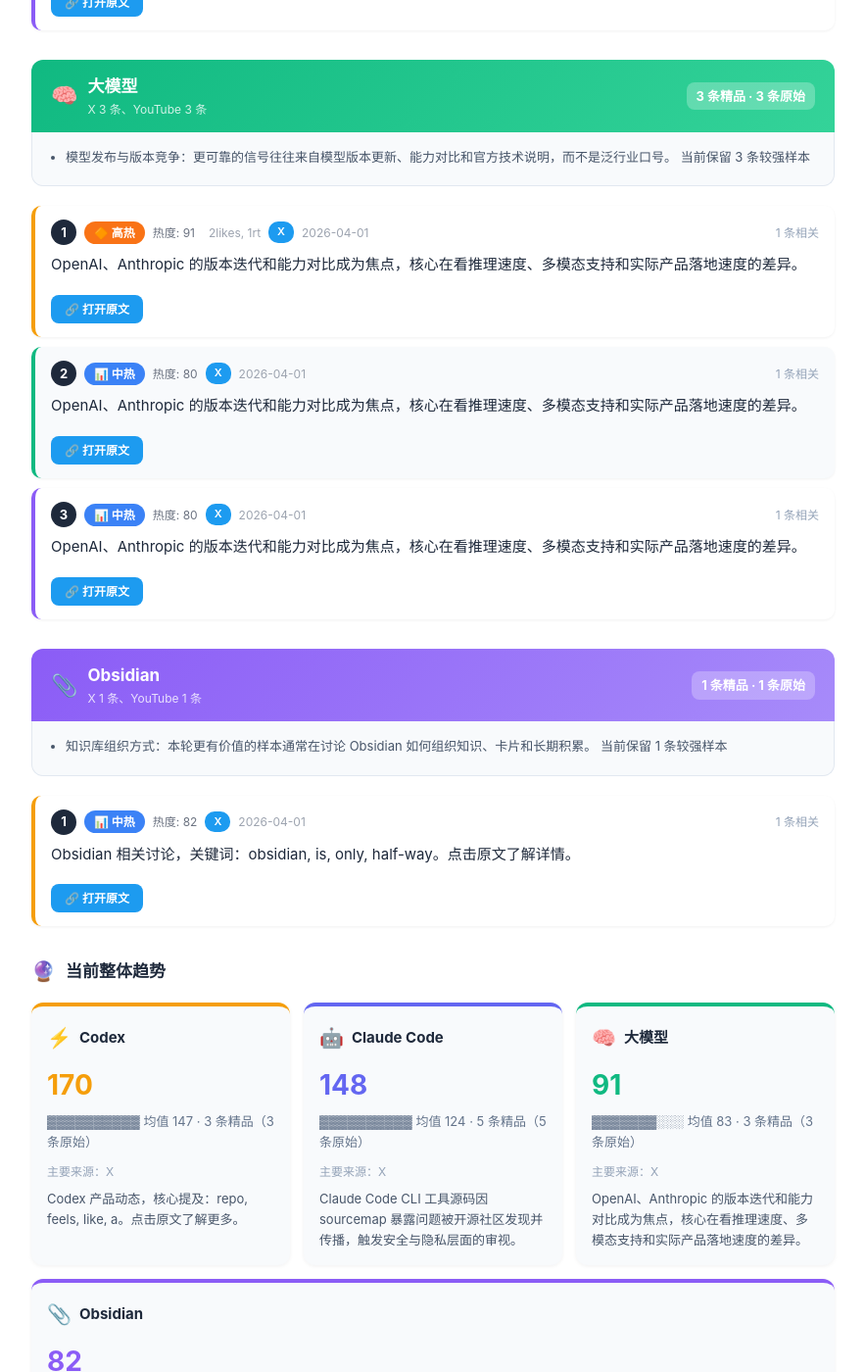
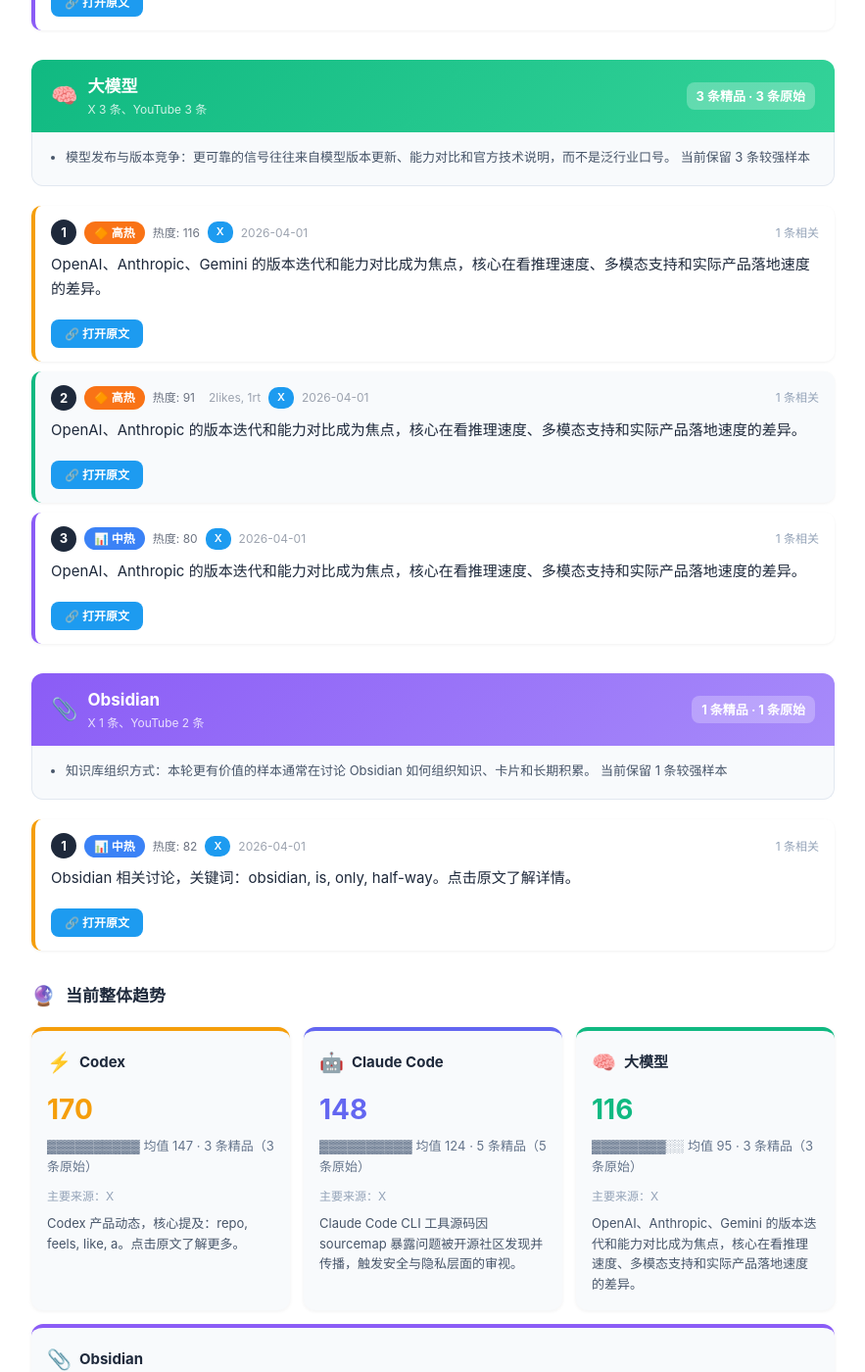
Before and after one commit to ZimengYuan/Report, a Jekyll site: the page built from _research/morning/01-monitor.md, in a window 1280 px wide and 1400 px high, scrolled down 2007 px. Shown: the whole window at 98% size, without its empty margins (158-1041 px from the left). Built offline with Jekyll 4.4.1, drawn with Linux system fonts in a browser that asks for light colours; some of the changed text lies outside the part shown.

Commit message:
Research update: morning 2026-04-01 1409

```diff
--- a/_research/morning/01-monitor.md
+++ b/_research/morning/01-monitor.md
@@ -20,7 +20,7 @@
     <div>
       <div style="color:#e2e8f0;font-size:11px;letter-spacing:2px;text-transform:uppercase;margin-bottom:4px">四主题监控简报</div>
       <div style="color:#fff;font-size:22px;font-weight:bold">🌅 早间版 · 2026-04-01</div>
-      <div style="color:#94a3b8;font-size:13px;margin-top:4px">🕐 04/01 10:00 – 14:04 · 约 4.1h</div>
+      <div style="color:#94a3b8;font-size:13px;margin-top:4px">🕐 04/01 10:00 – 14:09 · 约 4.2h</div>
     </div>
     <div style="display:flex;gap:16px;flex-wrap:wrap">
       <div style="text-align:center">
@@ -136,7 +136,7 @@
   <span style="font-size:22px">⚡</span>
   <div>
     <div style="color:#fff;font-size:17px;font-weight:bold">Codex</div>
-    <div style="color:rgba(255,255,255,0.8);font-size:12px">X 3 条、YouTube 2 条</div>
+    <div style="color:rgba(255,255,255,0.8);font-size:12px">X 3 条、YouTube 3 条</div>
   </div>
   <div style="margin-left:auto;text-align:right">
     <div style="background:rgba(255,255,255,0.25);border-radius:8px;padding:4px 10px;color:#fff;font-size:13px;font-weight:bold">3 条精品 · 3 条原始</div>
@@ -202,6 +202,19 @@
   <div style="display:flex;align-items:center;gap:8px;margin-bottom:8px;flex-wrap:wrap">
     <span style="background:#1e293b;color:#fff;width:26px;height:26px;border-radius:50%;display:inline-flex;align-items:center;justify-content:center;font-size:13px;font-weight:bold;flex-shrink:0">1</span>
     <span style="background:#f97316;color:#fff;padding:2px 10px;border-radius:12px;font-size:12px;font-weight:bold">🔶 高热</span>
+    <span style="color:#6b7280;font-size:12px">热度: 116</span>
+
+    <span style="background:#1d9bf0;color:#fff;padding:2px 9px;border-radius:10px;font-size:11px;font-weight:600">X</span>
+    <span style="color:#9ca3af;font-size:12px">2026-04-01</span>
+    <span style="margin-left:auto;font-size:12px;color:#94a3b8">1 条相关</span>
+  </div>
+  <div style="font-size:15px;color:#1e293b;line-height:1.65;margin-bottom:10px">OpenAI、Anthropic、Gemini 的版本迭代和能力对比成为焦点，核心在看推理速度、多模态支持和实际产品落地速度的差异。</div>
+  <a href="https://x.com/yusuke_m_MU/status/2039223677624193498" target="_blank" style="display:inline-block;margin-top:8px;padding:5px 14px;background:#1d9bf0;color:#fff;border-radius:8px;font-size:12px;text-decoration:none;font-weight:600">🔗 打开原文</a>
+</div>
+<div style="background:#f8fafc;border-radius:10px;padding:14px 16px;margin-bottom:10px;border-left:4px solid #10b981;box-shadow:0 1px 3px rgba(0,0,0,0.06)">
+  <div style="display:flex;align-items:center;gap:8px;margin-bottom:8px;flex-wrap:wrap">
+    <span style="background:#1e293b;color:#fff;width:26px;height:26px;border-radius:50%;display:inline-flex;align-items:center;justify-content:center;font-size:13px;font-weight:bold;flex-shrink:0">2</span>
+    <span style="background:#f97316;color:#fff;padding:2px 10px;border-radius:12px;font-size:12px;font-weight:bold">🔶 高热</span>
     <span style="color:#6b7280;font-size:12px">热度: 91</span>
     <span style="color:#9ca3af;font-size:12px;margin-left:6px">2likes, 1rt</span>
     <span style="background:#1d9bf0;color:#fff;padding:2px 9px;border-radius:10px;font-size:11px;font-weight:600">X</span>
@@ -210,19 +223,6 @@
   </div>
   <div style="font-size:15px;color:#1e293b;line-height:1.65;margin-bottom:10px">OpenAI、Anthropic 的版本迭代和能力对比成为焦点，核心在看推理速度、多模态支持和实际产品落地速度的差异。</div>
   <a href="https://x.com/ProlabCH/status/2039222069137723752" target="_blank" style="display:inline-block;margin-top:8px;padding:5px 14px;background:#1d9bf0;color:#fff;border-radius:8px;font-size:12px;text-decoration:none;font-weight:600">🔗 打开原文</a>
-</div>
-<div style="background:#f8fafc;border-radius:10px;padding:14px 16px;margin-bottom:10px;border-left:4px solid #10b981;box-shadow:0 1px 3px rgba(0,0,0,0.06)">
-  <div style="display:flex;align-items:center;gap:8px;margin-bottom:8px;flex-wrap:wrap">
-    <span style="background:#1e293b;color:#fff;width:26px;height:26px;border-radius:50%;display:inline-flex;align-items:center;justify-content:center;font-size:13px;font-weight:bold;flex-shrink:0">2</span>
-    <span style="background:#3b82f6;color:#fff;padding:2px 10px;border-radius:12px;font-size:12px;font-weight:bold">📊 中热</span>
-    <span style="color:#6b7280;font-size:12px">热度: 80</span>
-
-    <span style="background:#1d9bf0;color:#fff;padding:2px 9px;border-radius:10px;font-size:11px;font-weight:600">X</span>
-    <span style="color:#9ca3af;font-size:12px">2026-04-01</span>
-    <span style="margin-left:auto;font-size:12px;color:#94a3b8">1 条相关</span>
-  </div>
-  <div style="font-size:15px;color:#1e293b;line-height:1.65;margin-bottom:10px">OpenAI、Anthropic 的版本迭代和能力对比成为焦点，核心在看推理速度、多模态支持和实际产品落地速度的差异。</div>
-  <a href="https://x.com/KwizatsH/status/2039222016960868457" target="_blank" style="display:inline-block;margin-top:8px;padding:5px 14px;background:#1d9bf0;color:#fff;border-radius:8px;font-size:12px;text-decoration:none;font-weight:600">🔗 打开原文</a>
 </div>
 <div style="background:#ffffff;border-radius:10px;padding:14px 16px;margin-bottom:10px;border-left:4px solid #8b5cf6;box-shadow:0 1px 3px rgba(0,0,0,0.06)">
   <div style="display:flex;align-items:center;gap:8px;margin-bottom:8px;flex-wrap:wrap">
@@ -235,14 +235,14 @@
     <span style="margin-left:auto;font-size:12px;color:#94a3b8">1 条相关</span>
   </div>
   <div style="font-size:15px;color:#1e293b;line-height:1.65;margin-bottom:10px">OpenAI、Anthropic 的版本迭代和能力对比成为焦点，核心在看推理速度、多模态支持和实际产品落地速度的差异。</div>
-  <a href="https://x.com/AaronBergman18/status/2039222083943579765" target="_blank" style="display:inline-block;margin-top:8px;padding:5px 14px;background:#1d9bf0;color:#fff;border-radius:8px;font-size:12px;text-decoration:none;font-weight:600">🔗 打开原文</a>
+  <a href="https://x.com/KwizatsH/status/2039222016960868457" target="_blank" style="display:inline-block;margin-top:8px;padding:5px 14px;background:#1d9bf0;color:#fff;border-radius:8px;font-size:12px;text-decoration:none;font-weight:600">🔗 打开原文</a>
 </div></div>
 <div style="max-width:820px;margin-bottom:30px">
 <div style="background:linear-gradient(135deg,#8b5cf6,#a78bfa);border-radius:12px 12px 0 0;padding:14px 20px;display:flex;align-items:center;gap:10px">
   <span style="font-size:22px">📎</span>
   <div>
     <div style="color:#fff;font-size:17px;font-weight:bold">Obsidian</div>
-    <div style="color:rgba(255,255,255,0.8);font-size:12px">X 1 条、YouTube 1 条</div>
+    <div style="color:rgba(255,255,255,0.8);font-size:12px">X 1 条、YouTube 2 条</div>
   </div>
   <div style="margin-left:auto;text-align:right">
     <div style="background:rgba(255,255,255,0.25);border-radius:8px;padding:4px 10px;color:#fff;font-size:13px;font-weight:bold">1 条精品 · 1 条原始</div>
@@ -298,10 +298,10 @@
     <span style="font-size:20px">🧠</span>
     <span style="font-size:15px;font-weight:bold;color:#1e293b">大模型</span>
   </div>
-  <div style="font-size:28px;font-weight:bold;color:#10b981;margin-bottom:4px">91</div>
-  <div style="font-size:13px;color:#64748b;margin-bottom:10px">▓▓▓▓▓▓▓░░░ 均值 83 · 3 条精品（3 条原始）</div>
+  <div style="font-size:28px;font-weight:bold;color:#10b981;margin-bottom:4px">116</div>
+  <div style="font-size:13px;color:#64748b;margin-bottom:10px">▓▓▓▓▓▓▓▓░░ 均值 95 · 3 条精品（3 条原始）</div>
   <div style="font-size:12px;color:#94a3b8;margin-bottom:8px">主要来源：X</div>
-  <div style="font-size:13px;color:#475569;line-height:1.6">OpenAI、Anthropic 的版本迭代和能力对比成为焦点，核心在看推理速度、多模态支持和实际产品落地速度的差异。</div>
+  <div style="font-size:13px;color:#475569;line-height:1.6">OpenAI、Anthropic、Gemini 的版本迭代和能力对比成为焦点，核心在看推理速度、多模态支持和实际产品落地速度的差异。</div>
 </div>
 <div style="flex:1;min-width:200px;background:#f8fafc;border-radius:12px;padding:16px;border-top:4px solid #8b5cf6;box-shadow:0 1px 4px rgba(0,0,0,0.06)">
   <div style="display:flex;align-items:center;gap:8px;margin-bottom:10px">
```
Also changed, not shown: other parts of _research/morning/01-monitor.md (+2 -2 lines).
